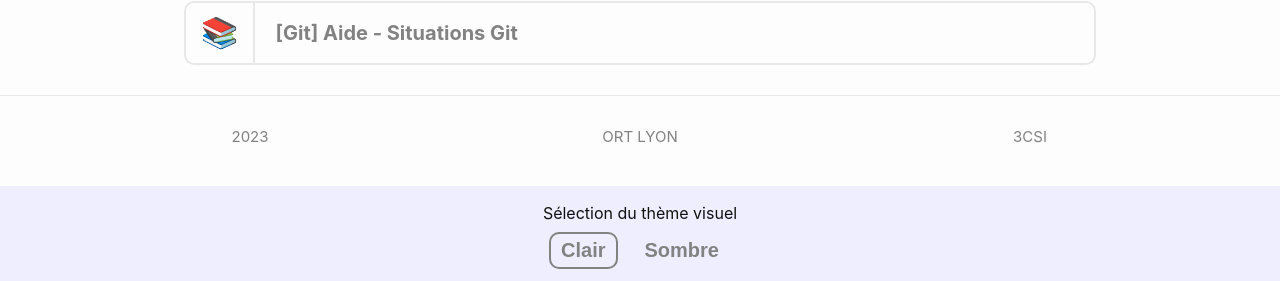
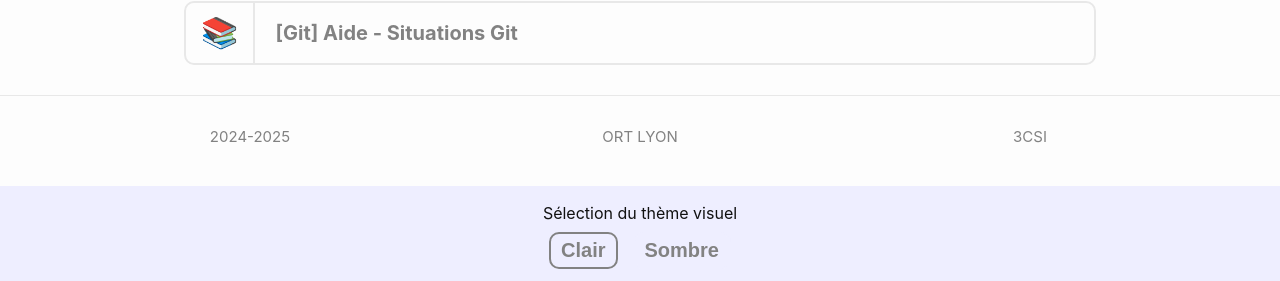
Before and after one commit to 3OLEN/projet-31, a Jekyll site: the page built from docs/index.html, in a window 1280 px wide. Shown: the part 891-1172 px from the top of the page. Built offline with Jekyll 4.4.1, drawn with Linux system fonts in a browser that asks for light colours.

Commit message:
🍱 [Footer] Year
* Display dynamic student year instead of static one

```diff
--- a/docs/_includes/footer.html
+++ b/docs/_includes/footer.html
@@ -2,7 +2,16 @@
     <div class="wrapper">
         <div class="footer-col-wrapper">
             <div class="footer-col">
-                <p>2023</p>
+                <p>
+                    {%- assign current_year = "today" | date: "%Y" | plus: 0 -%}
+                    {%- assign current_month = "today" | date: "%m" | plus: 0 -%}
+                    {%- assign current_day = "today" | date: "%d" | plus: 0 -%}
+                    {%- if current_month > 9 or current_month == 9 and current_day >= 15 -%}
+                        {{ current_year }}-{{ current_year | plus: 1 }}
+                    {%- else -%}
+                        {{ current_year | minus: 1 }}-{{ current_year }}
+                    {%- endif -%}
+                </p>
             </div>
 
             <div class="footer-col">
```
